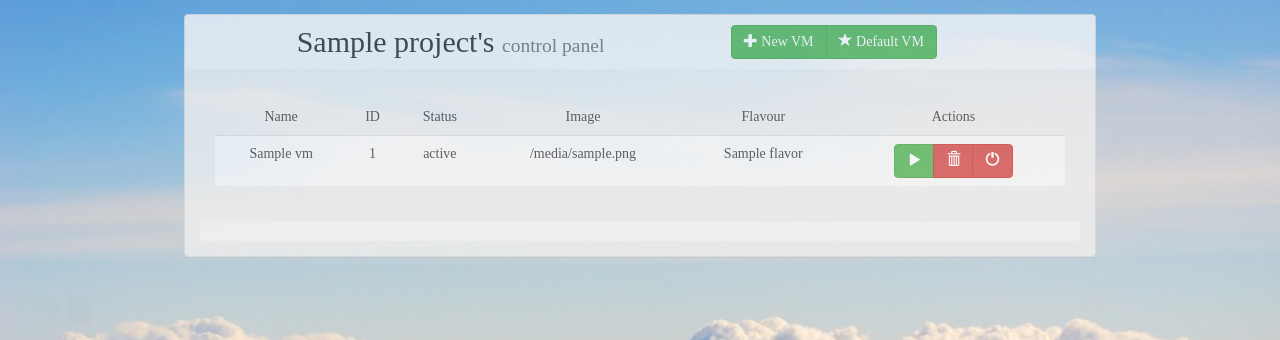
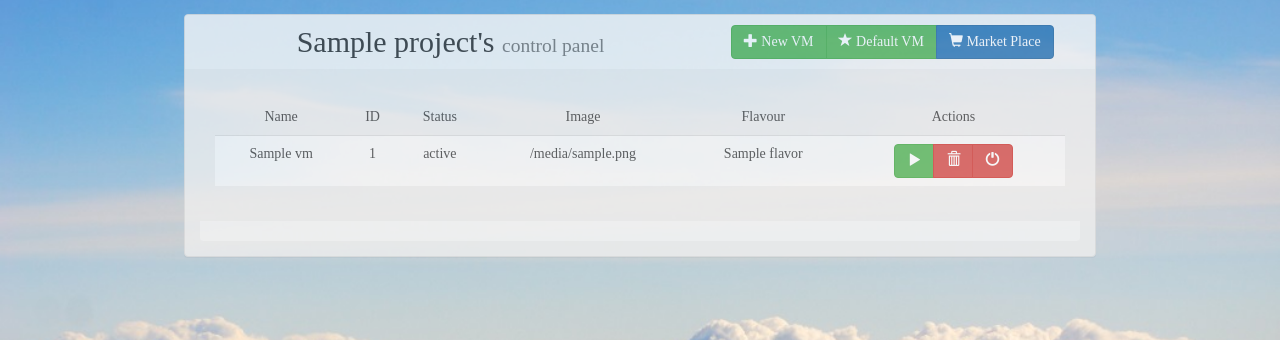
Before and after one commit to CCI-MOC/ui, a Django app: template moc_ui/templates/control.html in a window 1280 px wide. Shown: the part 51-391 px from the top of the page. Run offline with Django 3.2, Linux system fonts and the light colour scheme; the template is opened without the code that fills it: most values are stand-ins (such as "Sample title", 1, 10 or a date in 2020); some libraries are stand-ins or nearby versions; some web fonts are replaced.

```diff
--- a/moc_ui/templates/control.html
+++ b/moc_ui/templates/control.html
@@ -26,6 +26,11 @@
                                 <a href="/VM_add_default/{{project}}" class="btn btn-default btn-success" aria-label:"leftalign">
                                     <span class="glyphicon glyphicon-star" aria-hidden="true"></span> Default VM
                                 </a>
+
+                                <a href="/market/{{project}}" class="btn btn-primary" aria-label="Left Align">
+                                    <span class="glyphicon glyphicon-shopping-cart" aria-hidden="true"></span> Market Place
+                                </a>
+
                             </div>
                         </div>
                     </div>
```
Also changed, not shown: static/Fedora.jpg (added).
